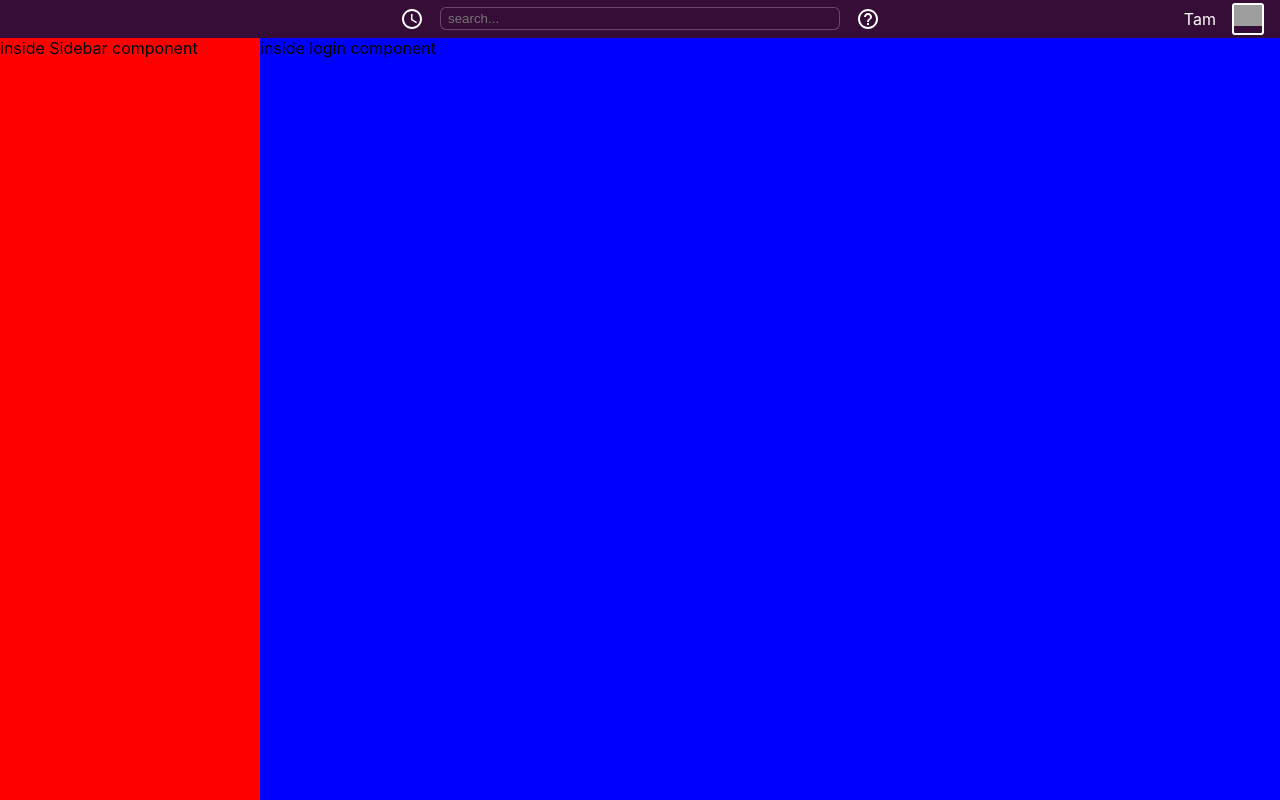
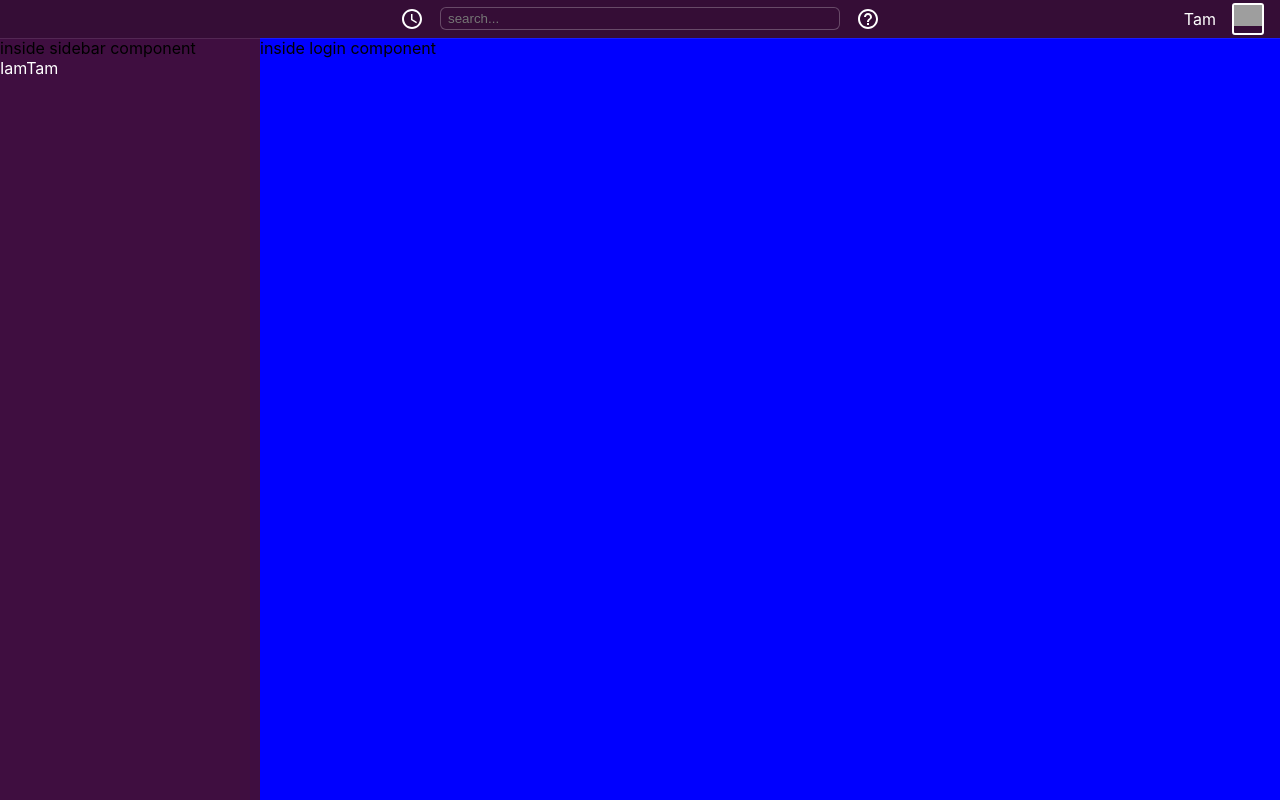
Before and after one commit to iamtamtamiam/slack-clone, a React (Create React App) app: page / in a window 1280 px wide. Built offline with nearby package versions, Linux system fonts and the light colour scheme; grey boxes are pictures that could not be loaded.

Commit message:
add sidebar sections

```diff
--- a/src/components/Header.js
+++ b/src/components/Header.js
@@ -43,6 +43,8 @@ const Container = styled.div`
     align-items: center;
     justify-content: center;
     position: relative;
+    z-index: 10;
+    box-shadow: 0 1px 0 0 rgb(255 255 255 / 10%);
 
 `
 //space between pushes items as far apart as possible
--- a/src/components/Sidebar.js
+++ b/src/components/Sidebar.js
@@ -1,13 +1,25 @@
 import React from 'react'
+import styled from 'styled-components'
+
+function Sidebar(){
+    //3 sections: workspace, threads, channels
+
+    return (
 
 
-function Sidebar(){
+        <Container>
+            inside sidebar component
+            <WorkspaceContainer>
+                <Name>
+                    IamTam
+                </Name>
+                <NewMessage>
 
+                </NewMessage>
 
-    return (
-        <div style={{background: "red"} }>
-            inside Sidebar component
-        </div>
+            </WorkspaceContainer>
+
+        </Container>
 
     )
 
@@ -15,3 +27,20 @@ function Sidebar(){
 }
 
 export default Sidebar
+
+const Container = styled.div`
+    background: #3F0E40
+`
+
+const WorkspaceContainer = styled.div`
+    color:white;
+    height: 64px;
+`
+
+const Name = styled.div`
+
+`
+
+const NewMessage = styled.div`
+
+`
```
